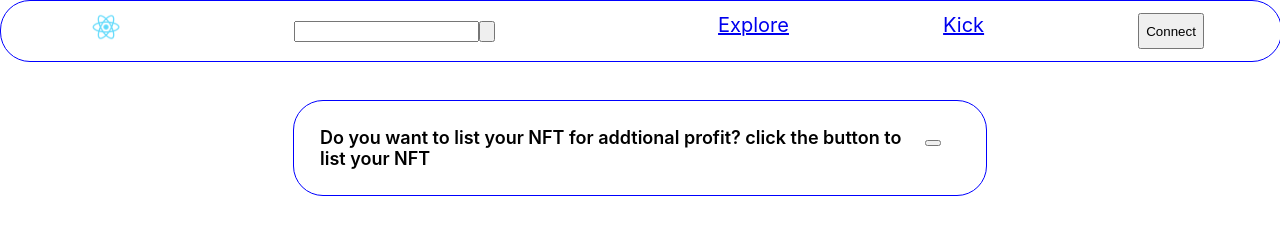
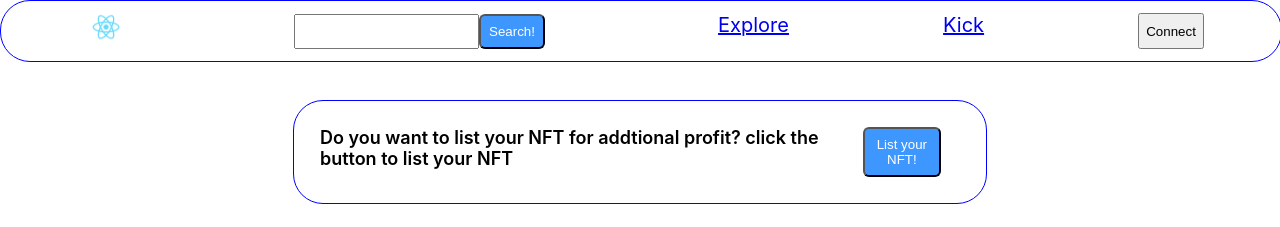
Before and after one commit to poqopo/NFT-Rental-Protocol-Frontend, a React (Create React App) app: page / in a window 1280 px wide. Shown: the top 227 px of the page. Built offline with nearby package versions, Linux system fonts and the light colour scheme; no server answers; what caver-js would draw is missing.

Commit message:
for merge

```diff
--- a/package.json
+++ b/package.json
@@ -2,6 +2,7 @@
   "name": "my-app",
   "version": "0.1.0",
   "private": true,
+  "homepage": ".",
   "dependencies": {
     "@testing-library/jest-dom": "^5.16.5",
     "@testing-library/react": "^13.3.0",
--- /dev/null
+++ b/src/assets/Button.module.css
@@ -0,0 +1,7 @@
+.Btn {
+    background-color: #3E97FF;
+    color: white;
+    padding: 8px;
+    border-radius: 6px;
+    cursor: pointer;
+  }
--- /dev/null
+++ b/src/assets/Input.module.css
@@ -0,0 +1,13 @@
+.input {
+    display: block;
+    margin : 5px 0px;
+    border: 0px;
+    font-size : 18px;
+    font-family: 'Lexend', sans-serif;
+    width : 150px;
+}
+
+input::-webkit-inner-spin-button {
+    -webkit-appearance: none;
+    margin: 0;
+  }
--- /dev/null
+++ b/src/components/Button,.js
@@ -0,0 +1,11 @@
+import React from "react";
+import styles from "../assets/Button.module.css";
+
+function Button({ text, onClick }) {
+  return (
+    <button className={styles.Btn} onClick={onClick}>
+      {text}
+    </button>
+  );
+}
+export default Button;
--- a/src/components/Description.js
+++ b/src/components/Description.js
@@ -1,12 +1,19 @@
 import { useEffect, useState } from "react";
 import styled from "styled-components";
 import axios from "axios";
-import { daytoblock, getBlock, getname, remaintime, rent } from "../Utils/contract";
+import {
+  daytoblock,
+  getBlock,
+  getname,
+  remaintime,
+  rent,
+} from "../Utils/contract";
+import Button from "./Button,";
 
 function Description({ type, itemdetail }) {
   const [inputday, setInputday] = useState(0);
   const [block, setBlock] = useState(0);
-  const [name, setName] = useState("")
+  const [name, setName] = useState("");
   const onChange = (e) => setInputday(e.target.value);
 
   async function fetchblock() {
@@ -19,7 +26,7 @@ function Description({ type, itemdetail }) {
 
   async function fetchname() {
     try {
-      setName(await getname(itemdetail.collateral_token))
+      setName(await getname(itemdetail.collateral_token));
     } catch (e) {
       console.log(e);
     }
@@ -38,22 +45,29 @@ function Description({ type, itemdetail }) {
           이름 : {itemdetail.nft_name} #{itemdetail.token_id}
         </p>
         <p> 소유자 : {itemdetail.holder_account}</p>
-        <p> 담보 : {itemdetail.collateral_amount} {name}</p>
-        <p> 대여료(일당) : {itemdetail.rent_fee_per_block} {name}</p>
+        <p>
+          {" "}
+          담보 : {itemdetail.collateral_amount} {name}
+        </p>
+        <p>
+          {" "}
+          대여료(일당) : {itemdetail.rent_fee_per_block} {name}
+        </p>
         <p> 최대 대여 일수 : {itemdetail.max_rent_duration} days</p>
         <p>
           총 대여료 :{" "}
           {parseInt(itemdetail.collateral_amount) +
-            inputday * itemdetail.rent_fee_per_block} {name}
+            inputday * itemdetail.rent_fee_per_block}{" "}
+          {name}
         </p>
         <input onChange={onChange} placeholder="HellO!"></input>
-        <button
+        <Button
           onClick={() =>
             rent(itemdetail.collection_address, itemdetail.token_id, inputday)
           }
+          text={type}
         >
-          {type}!
-        </button>
+        </Button>
       </div>
     );
   } else if (type === "Kick") {
@@ -63,8 +77,14 @@ function Description({ type, itemdetail }) {
           이름 : {itemdetail.nft_name} #{itemdetail.token_id}
         </p>
         <p> 대여자 : {itemdetail.renter_accounts}</p>
-        <p> 담보 : {itemdetail.collateral_amount} {name}</p>
-        <p> 대여료(일당) : {itemdetail.rent_fee_per_block} {name}</p>
+        <p>
+          {" "}
+          담보 : {itemdetail.collateral_amount} {name}
+        </p>
+        <p>
+          {" "}
+          대여료(일당) : {itemdetail.rent_fee_per_block} {name}
+        </p>
         <p> 대여 일수 : {itemdetail.max_rent_duration} days</p>
         <p> 대여 일자 : {itemdetail.rent_block} days</p>
         <p>
@@ -72,13 +92,14 @@ function Description({ type, itemdetail }) {
           {parseInt(itemdetail.collateral_amount) +
             parseInt(itemdetail.rent_fee)}
         </p>
-        <button
+        <Button
           onClick={() =>
             rent(itemdetail.collection_address, itemdetail.token_id, inputday)
           }
           text={type}
         >
-        </button>
+
+        </Button>
       </div>
     );
   } else if (type === "Mypage") {
@@ -90,8 +111,14 @@ function Description({ type, itemdetail }) {
               이름 : {itemdetail.nft_name} #{itemdetail.token_id}
             </p>
             <p> 소유자 : {itemdetail.holder_account}</p>
-            <p> 담보 : {itemdetail.collateral_amount} {name}</p>
-            <p> 대여료(일당) : {itemdetail.rent_fee_per_block} {name}</p>
+            <p>
+              {" "}
+              담보 : {itemdetail.collateral_amount} {name}
+            </p>
+            <p>
+              {" "}
+              대여료(일당) : {itemdetail.rent_fee_per_block} {name}
+            </p>
             <p> 최대 대여 일수 : {itemdetail.max_rent_duration} days</p>
             <p>
               총 대여료 :{" "}
@@ -99,7 +126,7 @@ function Description({ type, itemdetail }) {
                 inputday * itemdetail.rent_fee_per_block}
             </p>
             <input onChange={onChange} placeholder="HellO!"></input>
-            <button
+            <Button
               onClick={() =>
                 rent(
                   itemdetail.collection_address,
@@ -107,10 +134,10 @@ function Description({ type, itemdetail }) {
                   inputday
                 )
               }
-              text={"Modify!"}
-            >
-            </button>
-            <button
+              text={"Modify"}
+
+            ></Button>
+            <Button
               onClick={() =>
                 rent(
                   itemdetail.collection_address,
@@ -118,9 +145,8 @@ function Description({ type, itemdetail }) {
                   inputday
                 )
               }
-              text={"CancelList!"}
-            >
-            </button>
+              text={"CancelList"}
+            ></Button>
           </div>
         ) : (
           <div>
@@ -130,8 +156,14 @@ function Description({ type, itemdetail }) {
                   이름 : {itemdetail.nft_name} #{itemdetail.token_id}
                 </p>
                 <p> 대여자 : {itemdetail.renter_accounts}</p>
-                <p> 담보 : {itemdetail.collateral_amount} {name}</p>
-                <p> 대여료(일당) : {itemdetail.rent_fee_per_block} {name}</p>
+                <p>
+                  {" "}
+                  담보 : {itemdetail.collateral_amount} {name}
+                </p>
+                <p>
+                  {" "}
+                  대여료(일당) : {itemdetail.rent_fee_per_block} {name}
+                </p>
                 <p> 대여 일수 : {itemdetail.max_rent_duration} days</p>
                 <p> 대여 일자 : {itemdetail.rent_block}</p>
                 <p>
@@ -140,7 +172,7 @@ function Description({ type, itemdetail }) {
                     parseInt(itemdetail.rent_fee)}
                 </p>
                 {block - itemdetail.rent_block > itemdetail.rent_duration ? (
-                  <button text={"Withdraw!"}></button>
+                  <Button text={"Withdraw!"}></Button>
                 ) : (
                   <p>
                     {remaintime(
@@ -155,8 +187,14 @@ function Description({ type, itemdetail }) {
                   이름 : {itemdetail.nft_name} #{itemdetail.token_id}
                 </p>
                 <p> 대여자 : {itemdetail.renter_accounts}</p>
-                <p> 담보 : {itemdetail.collateral_amount} {name}</p>
-                <p> 대여료(일당) : {itemdetail.rent_fee_per_block} {name}</p>
+                <p>
+                  {" "}
+                  담보 : {itemdetail.collateral_amount} {name}
+                </p>
+                <p>
+                  {" "}
+                  대여료(일당) : {itemdetail.rent_fee_per_block} {name}
+                </p>
                 <p> 대여 일수 : {itemdetail.max_rent_duration} days</p>
                 <p> 대여 일자 : {itemdetail.rent_block} days</p>
                 <p>
@@ -164,7 +202,7 @@ function Description({ type, itemdetail }) {
                   {parseInt(itemdetail.collateral_amount) +
                     parseInt(itemdetail.rent_fee)}
                 </p>
-                <button text={"Return NFT"}></button>
+                <Button text={"Return NFT!"}></Button>
               </div>
             )}
           </div>
--- a/src/components/header.js
+++ b/src/components/header.js
@@ -1,6 +1,7 @@
 import { useEffect, useState } from "react";
 import { Link } from "react-router-dom";
 import styled from "styled-components";
+import Button from "./Button,";
 
 const StyledHeader = styled.div`
   border: 1px solid blue;
@@ -93,8 +94,8 @@ function Header() {
           <input
             text={"components"}
           ></input>
-          <button text={"Search"} >
-          </button>
+          <Button text={"Search!"}>
+          </Button>
         </form>
       </Items>
       <Items>
--- a/src/pages/Home.js
+++ b/src/pages/Home.js
@@ -2,6 +2,7 @@ import { Link } from "react-router-dom";
 import styled from "styled-components";
 import Menu from "../components/Menu";
 import Itemlist from "../components/Itemlist";
+import Button from "../components/Button,";
 
 const StyledHome = styled.div`
   border: 1px solid blue;
@@ -42,7 +43,7 @@ function Home() {
             click the button to list your NFT
           </div>
         <Link className="listbutton" to={'/List'}>
-          <button text={"List your NFT!"}></button>
+          <Button text={"List your NFT!"}></Button>
         </Link>
       </Listbutton>
       <StyledHome>
--- a/src/pages/ListNFT.js
+++ b/src/pages/ListNFT.js
@@ -1,6 +1,7 @@
 import { useState } from "react";
 import { daytoblock, listNFT, approve } from "../Utils/contract";
 import styled from "styled-components";
+import Button from "../components/Button,";
 
 const StyledList = styled.div`
  margin : 5% 10%;
@@ -101,8 +102,8 @@ function List() {
           ></input>
         </Item>
       </Items>
-      <button onClick={() => approve(collectionaddr, tokenid)} text={"approve!"}></button>
-      <button onClick={list} text={"List!"}></button>
+      <Button onClick={() => approve(collectionaddr, tokenid)} text={"approve!"}></Button>
+      <Button onClick={list} text={"List!"}></Button>
     </StyledList>
   );
 }
```
Also changed, not shown: src/components/Input.js (added).
